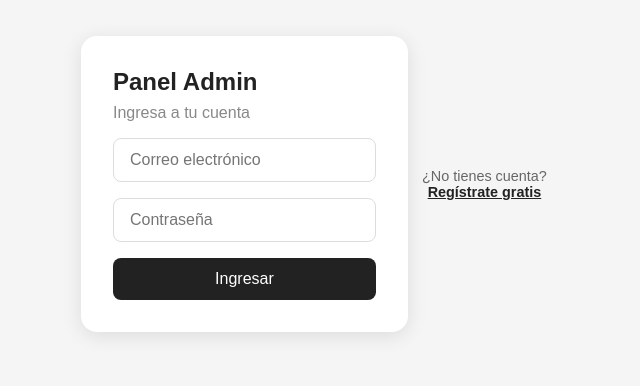
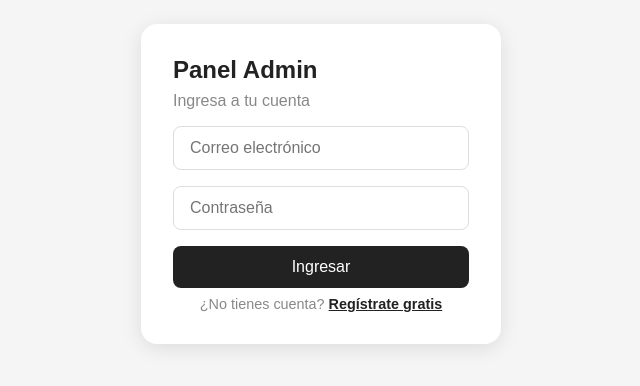
Before and after one commit to jorgemora699-afk/qrmenu-frontend, a React app: page /admin/login in a window 1280 px wide. Shown: the part 216-602 px from the top of the page, without its empty margins (319-959 px from the left). Built offline with nearby package versions, Linux system fonts and the light colour scheme; the HTML template or start-up script is replaced by a standard one.

Commit message:
add register page

```diff
--- a/src/pages/admin/LoginPage.jsx
+++ b/src/pages/admin/LoginPage.jsx
@@ -48,11 +48,12 @@ function LoginPage() {
         <button onClick={handleLogin} disabled={loading}>
           {loading ? "Ingresando..." : "Ingresar"}
         </button>
+
+        <p className="login-link">
+          ¿No tienes cuenta?{" "}
+          <span onClick={() => navigate("/register")}>Regístrate gratis</span>
+        </p>
       </div>
-      <p className="login-link">
-        ¿No tienes cuenta?{" "}
-        <span onClick={() => navigate("/register")}>Regístrate gratis</span>
-      </p>
     </div>
   )
 }
```
